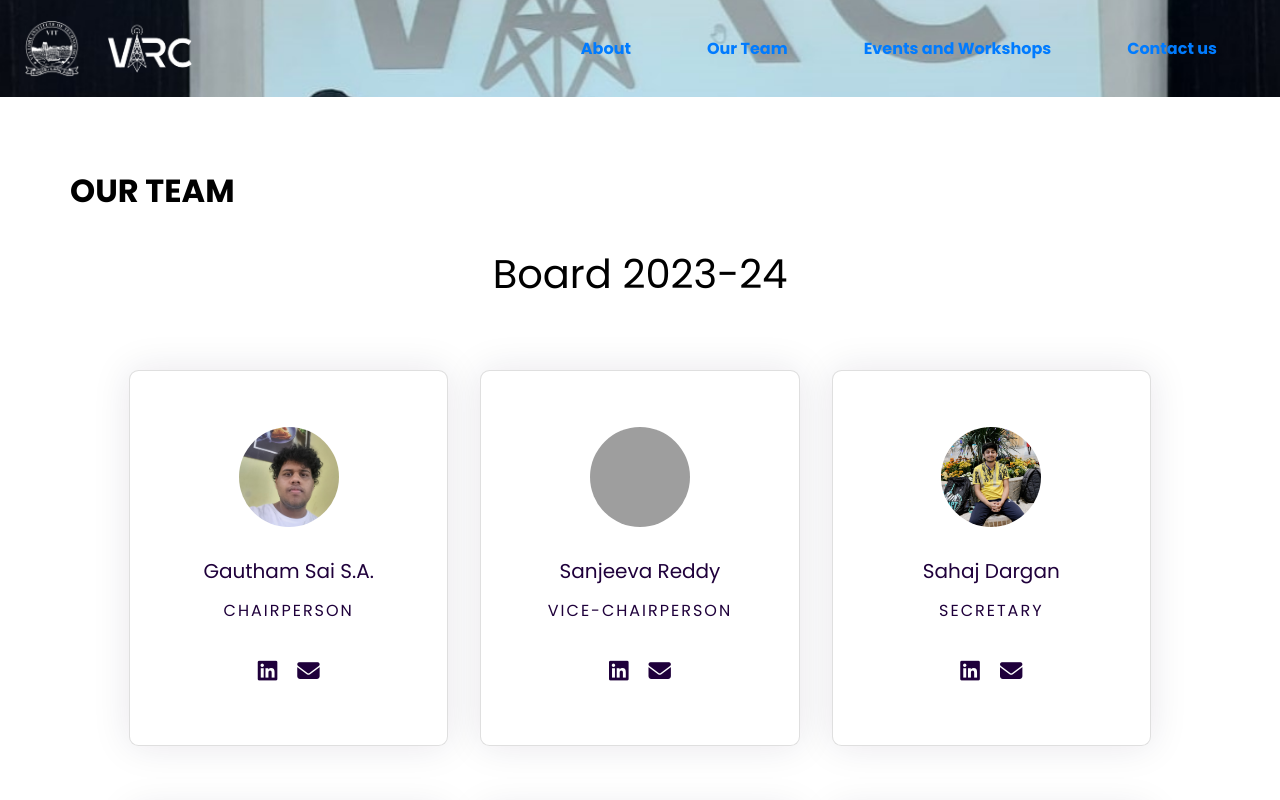
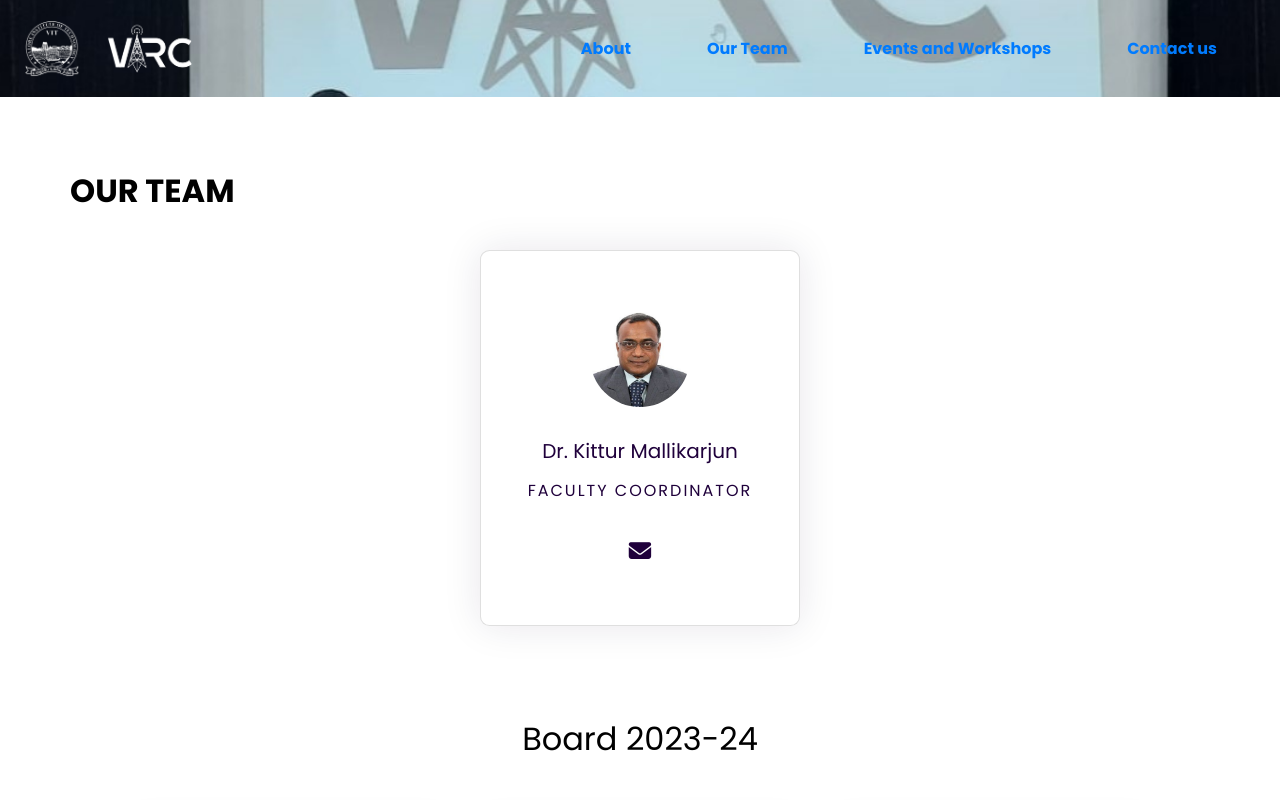
Before and after one commit to VITARC/vitarc.github.io, a plain HTML site: page team.html in a window 1280 px wide. Shown: the top 800 px of the page. Drawn offline with Linux system fonts and the light colour scheme; grey boxes are pictures that could not be loaded.

Commit message:
Add files via upload

```diff
--- a/team.html
+++ b/team.html
@@ -324,11 +324,33 @@
         <h2>Our Team</h2>
       </div>
     </div>
-    </section>
-    <div id="ourteam" class="ab-us" style="margin-bottom: 20px;">
+  </section>
+  <div id="ourteam" class="ab-us" style="margin-bottom: 20px;">
+        <section>
+        <div class="row">
+            <!-- Column 1-->
+            <div class="column"
+                onclick="openModal('Dr. Kittur Harish Mallikarjun', 'Faculty Coordinator', 'images/Team/kittur.jpg', 'Dr. Kittur, our esteemed Faculty Coordinator, brings a wealth of academic excellence and experience to our club. He is currently a professor of Higher Academic Grade at VIT Vellore. He has a strong educational background, with an M.Tech degree in solid-state technology from the prestigious IIT Madras, complemented by a Ph.D. in Physics from RWTH Aachen University in Germany. He was previously the Dean at the School of Electronics Engineering, in which position, he helped establish the club. He is a Life Member of the Institution of Electronics and Telecommunication Engineers (IETE), and is a member of the Institution of Engineering and Technology (IET), showcasing his active engagement in the field. Dr. Kittur’s multifaceted background, coupled with his extensive academic and leadership experience, make him an invaluable asset to the club. His guidance help catalyze our club’s endeavors, inspiring us to strive for excellence and foster innovation.')">
+                <div class="card">
+                    <div class="img-container">
+                        <img src="images/Team/kittur.jpg" alt="Dr Kittur profile image">
+                    </div>
+                    <h3>Dr. Kittur Mallikarjun</h3>
+                    <p>Faculty Coordinator</p>
+                    <div class="icons">
+                        <a href="mailto:kittur@vit.ac.in">
+                            <i class="fas fa-envelope"></i>
+                        </a>
+                    </div>
+                </div>
+            </div>
+        </div>
+      </section>
+  </div>
+  <div id="ourteam" class="ab-us" style="margin-bottom: 20px;">
         <section>
           <div class="row">
-              <h1>Board 2023-24</h1>
+              <h2>Board 2023-24</h2>
           </div>
           <div class="row">
               <!-- Column 1-->
@@ -477,10 +499,10 @@
               </div>
               <!-- Column 2-->
               <div class="column"
-                  onclick="openModal('Yashwanta Purohit', 'Finance Head', 'images/Team/Yashwanta.png', 'Meet Yashwanta, a master of innovative problem-solving, he effortlessly weaves inventive solutions into his daily routine as the finance head of the club.')">
+                  onclick="openModal('Yashwanta Purohit', 'Finance Head', 'images/Team/yashwanta.png', 'Meet Yashwanta, a master of innovative problem-solving, he effortlessly weaves inventive solutions into his daily routine as the finance head of the club.')">
                   <div class="card">
                       <div class="img-container">
-                          <img src="images/Team/Yashwanta.png" alt="Yashwanta's profile image">
+                          <img src="images/Team/yashwanta.png" alt="Yashwanta's profile image">
                       </div>
                       <h3>Yashwanta Purohit</h3>
                       <p>Finance Head</p>
```
